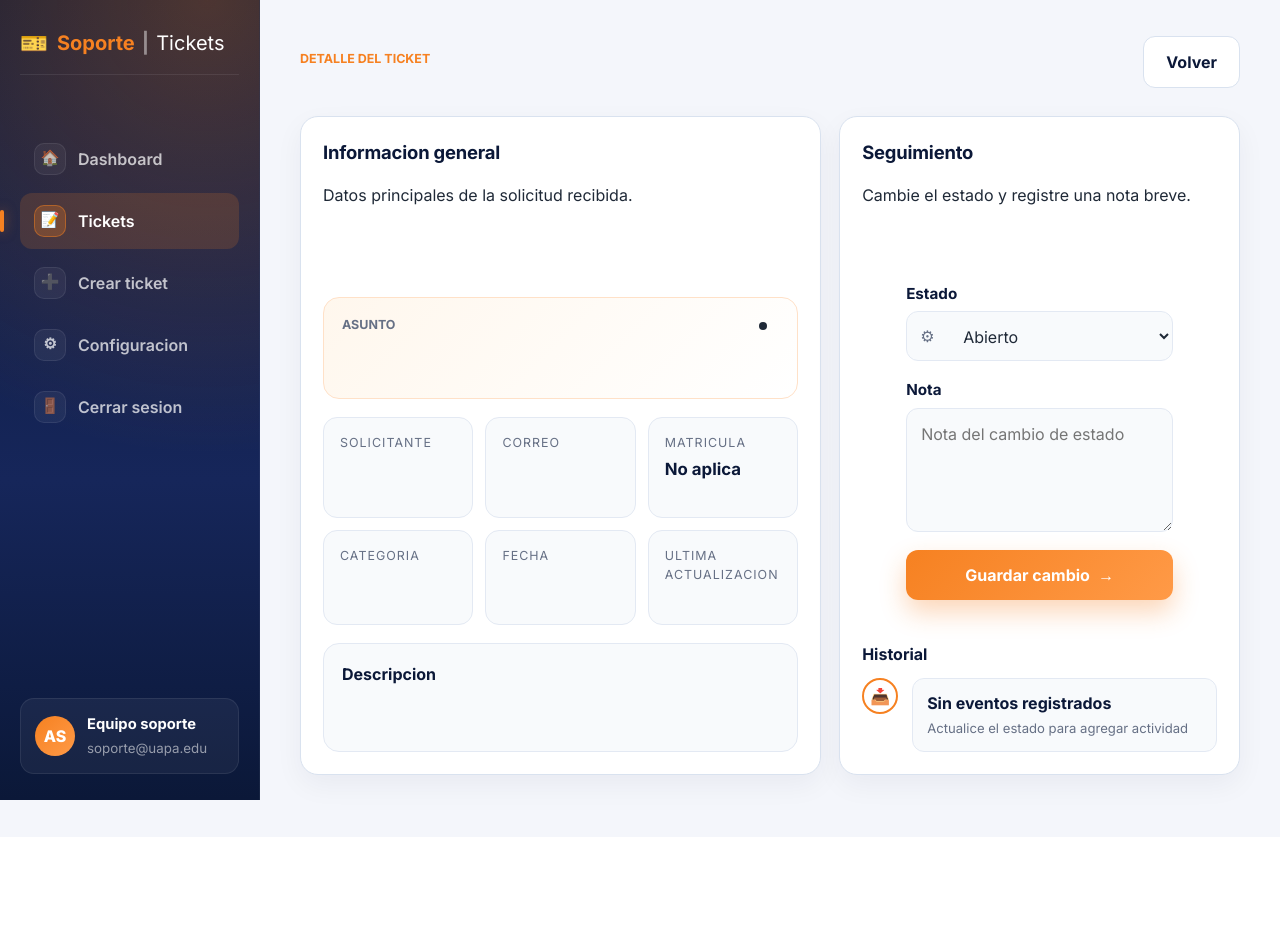
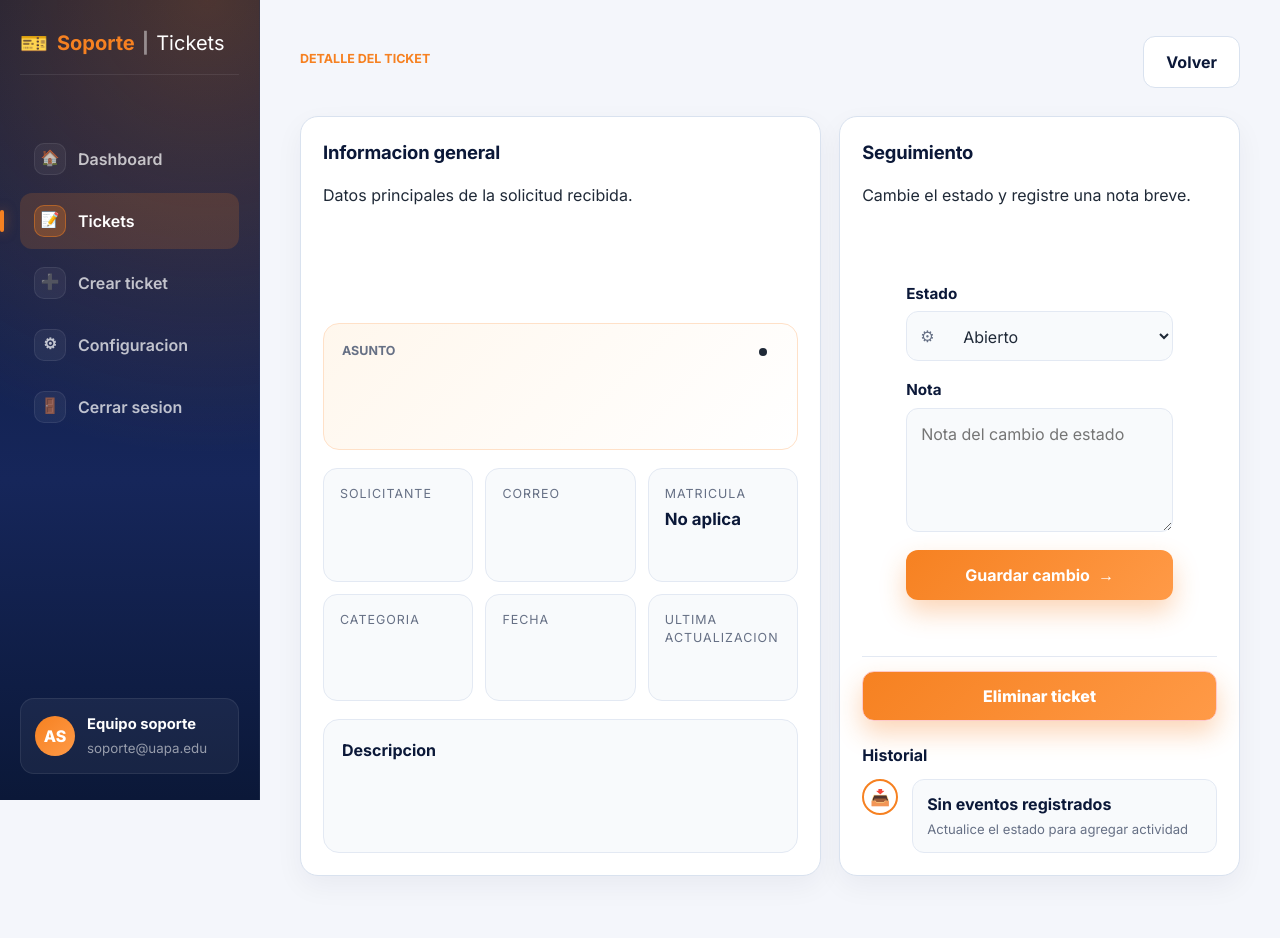
Before and after one commit to cruzayala/GestionTicketUAPA, a Django app: template templates/tickets/ticket_manage.html in a window 1280 px wide. Before the commit the page ends 800 px from the top, so only its background shows below. Run offline with Django 5.2, Linux system fonts and the light colour scheme; the template is opened without the code that fills it: values that come from a table or form of the project are taken from there, others are empty.

Commit message:
feat: agregar eliminacion de tickets

```diff
--- a/css/styles.css
+++ b/css/styles.css
@@ -837,6 +837,30 @@ footer p {
 .ticket-form .input-icon input,
 .ticket-form .input-icon select {
     padding-left: 52px;
+}
+
+.form-eliminar-ticket {
+    margin: 14px 0 22px;
+    padding-top: 14px;
+    border-top: 1px solid #e3e9f3;
+}
+
+.boton-peligro {
+    width: 100%;
+    border: 1px solid #fecaca;
+    border-radius: 12px;
+    padding: 12px 18px;
+    background: #fff1f2;
+    color: #b91c1c;
+    font-weight: 800;
+    cursor: pointer;
+    transition: background 0.2s ease, border-color 0.2s ease, transform 0.2s ease;
+}
+
+.boton-peligro:hover {
+    border-color: #fca5a5;
+    background: #fee2e2;
+    transform: translateY(-1px);
 }
 
 .ticket-form input:focus,
--- a/templates/tickets/ticket_manage.html
+++ b/templates/tickets/ticket_manage.html
@@ -84,6 +84,10 @@
                     </div>
                     <button type="submit" class="boton-principal">Guardar cambio <span class="boton-flecha">&rarr;</span></button>
                 </form>
+                <form method="post" action="{% url 'ticket_delete' ticket.number %}" class="form-eliminar-ticket" onsubmit="return confirm('Esta seguro de eliminar este ticket? Esta accion no se puede deshacer.');">
+                    {% csrf_token %}
+                    <button type="submit" class="boton-peligro">Eliminar ticket</button>
+                </form>
                 <div>
                     <label class="label-seccion">Historial</label>
                     <ul class="timeline">
--- a/tickets/urls.py
+++ b/tickets/urls.py
@@ -9,6 +9,7 @@ urlpatterns = [
     path("logout/", views.logout_view, name="logout"),
     path("panel/", views.panel, name="panel"),
     path("tickets/", views.ticket_list, name="ticket_list"),
+    path("tickets/<str:number>/eliminar/", views.ticket_delete, name="ticket_delete"),
     path("tickets/<str:number>/", views.ticket_manage, name="ticket_manage"),
     path("crear-ticket/", views.ticket_contact, name="ticket_contact"),
     path("ticket-detalle/", views.ticket_detail_form, name="ticket_detail_form"),
```
Also changed, not shown: tickets/views.py (+10 -0 lines), README.md.
